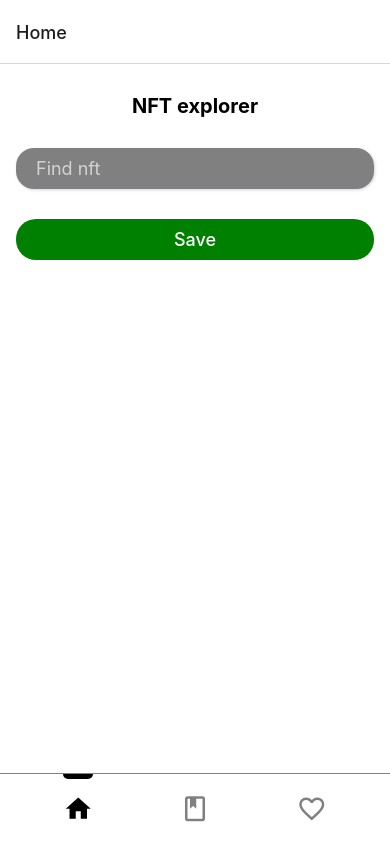
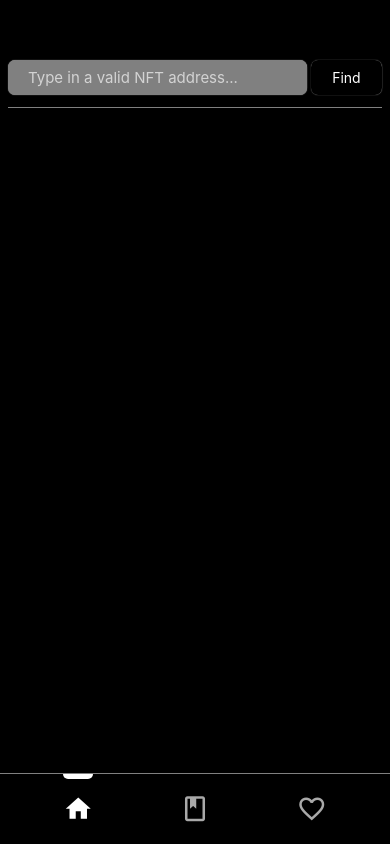
Before and after one commit to ohbrian19/NFTsearch, a React Native app: screen /HomeScreen in a window 390 px wide. Built offline with nearby package versions, Linux system fonts and the light colour scheme.

Commit message:
change homescreen ui and delete listscreen

```diff
--- a/components/Nft.js
+++ b/components/Nft.js
@@ -1,24 +1,24 @@
 import { useNavigation } from "@react-navigation/native";
 import React, { useEffect, useRef, useState } from "react";
 import { Animated, TouchableOpacity, View } from "react-native";
+
 import styled from "styled-components/native";
-
 import Icon from "react-native-vector-icons/MaterialCommunityIcons";
 
 const Wrapper = styled(Animated.createAnimatedComponent(View))`
-  padding: 6px;
+  padding: 0.2px;
   border-radius: 10px;
-  background-color: white;
+  background-color: lightgrey;
   height: 200px;
-  box-shadow: 1px 1px 3px lightgrey;
+  box-shadow: 0.3px 0.3px 1px grey;
 `;
 const Image = styled.Image`
-  height: 140px;
+  height: 100%;
   width: 100%;
-  border-radius: 6px;
+  border-radius: 10px;
 `;
 const Favorite = styled(Animated.createAnimatedComponent(TouchableOpacity))`
-  background-color: white;
+  background-color: lightgrey;
   height: 30px;
   width: 30px;
   border-radius: 30px;
@@ -28,13 +28,13 @@ const Favorite = styled(Animated.createAnimatedComponent(TouchableOpacity))`
   right: 12px;
   justify-content: center;
   align-items: center;
-  box-shadow: 1px 1px 2px lightgrey;
+  box-shadow: 0.3px 0.3px 1px darkgrey;
 `;
-const Text = styled.Text`
-  margin-top: 10px;
 
-  padding: 5px;
-`;
+// const Text = styled.Text`
+//   margin-top: 10px;
+//   padding: 5px;
+// `;
 const Nft = ({ index, image, id }) => {
   const [addFavorite, setAddFavorite] = useState(false);
   const navigation = useNavigation();
@@ -67,7 +67,7 @@ const Nft = ({ index, image, id }) => {
         </Favorite>
         <Wrapper style={{ opacity, transform: [{ scale }] }}>
           <Image source={{ uri: image }} />
-          <Text>NFT Name</Text>
+          {/* <Text>NFT Name</Text> */}
         </Wrapper>
       </TouchableOpacity>
     );
--- a/navigators/BottomNavigator.js
+++ b/navigators/BottomNavigator.js
@@ -12,7 +12,7 @@ const Tab = createBottomTabNavigator();
 const TabContainer = styled.View`
   flex-direction: row;
   padding: 20px;
-  background-color: white;
+  background-color: black;
   border-top-width: 0.3px;
   border-color: grey;
   align-items: center;
@@ -29,7 +29,7 @@ const View = styled.View`
   height: 5px;
   width: 30px;
   position: absolute;
-  background-color: black;
+  background-color: white;
   top: -20px;
   border-bottom-left-radius: 6px;
   border-bottom-right-radius: 6px;
@@ -49,7 +49,7 @@ const MyTabBar = ({ state, descriptors, navigation }) => {
           >
             <TabBarIcon
               size={30}
-              color={isFocused ? "black" : "grey"}
+              color={isFocused ? "white" : "darkgrey"}
               focused={isFocused}
             />
             {isFocused && <View />}
@@ -70,6 +70,7 @@ const BottomNavigator = () => {
         name="Home"
         component={HomeScreen}
         options={{
+          headerShown: false,
           tabBarIcon: ({ focused, color, size }) => (
             <Icon
               color={color}
@@ -83,6 +84,7 @@ const BottomNavigator = () => {
         name="ListScreen"
         component={ListScreen}
         options={{
+          headerShown: false,
           tabBarIcon: ({ focused, color, size }) => (
             <Icon
               color={color}
--- a/screens/HomeScreen.js
+++ b/screens/HomeScreen.js
@@ -1,64 +1,107 @@
 import React, { useState } from "react";
+import { Alert, View } from "react-native";
+import { useQuery } from "react-query";
 import styled from "styled-components/native";
+import Nft from "../components/Nft";
+import { getNfts } from "../utils/api";
 
 const Container = styled.View`
-  background-color: white;
+  background-color: black;
   flex: 1;
-  padding: 0px 16px;
+  padding: 60px 8px 45px;
 `;
-const Title = styled.Text`
-  color: black;
-  text-align: center;
-  margin: 30px 0px;
-  font-size: 20px;
-  font-weight: 700;
+const TextInputContainer = styled.View`
+  flex-direction: row;
+  box-shadow: 1.95px 1.95px 2.6px rgba(0, 0, 0, 0.15);
 `;
 const TextInput = styled.TextInput`
   background-color: grey;
-  border-radius: 18px;
-  padding: 10px 20px;
-  font-size: 18px;
-  box-shadow: 1px 1px 3px rgba(41, 30, 95, 0.2);
+  width: 80%
+  padding: 8px 20px;
+  font-size: 15px;
+  border-radius: 7px;
+  box-shadow: 0.1px 0.1px 1px darkgrey;
 `;
 const Btn = styled.TouchableOpacity`
-  width: 100%;
-  margin-top: 30px;
-  background-color: green;
-  padding: 10px 20px;
+  background-color: black;
+  width: 19%
+  margin-left: 1%
+  padding: 8px 20px;
+  border-radius: 7px;
+  box-shadow: 0.1px 0.1px 1px darkgrey;
   align-items: center;
-  border-radius: 20px;
+  justify-content: center;
 `;
 const BtnText = styled.Text`
   color: white;
-  font-size: 18px;
-  font-weight: 500;
+  font-size: 14px;
+`;
+const Divider = styled.View`
+  border-top-width: 0.3px;
+  border-color: grey;
+  margin-top: 12px;
+`;
+const ListContainer = styled.View``;
+const List = styled.FlatList`
+  padding: 12px 0px;
 `;
 
+// "0x8f12c22287c4db0ecd44cd1d12315154806a4c54"
 const HomeScreen = ({ navigation }) => {
   const [nftAddress, setNftAddress] = useState(null);
-  const onChangeText = (text) => {
-    setNftAddress(text);
-  };
+  const [nftData, setNftData] = useState(null);
+  const { status, data, error, refetch } = useQuery(
+    ["getNfts", nftAddress],
+    getNfts,
+    {
+      enabled: false,
+    }
+  );
+
+  const onChangeText = (text) => setNftAddress(text);
   const onSubmit = () => {
-    if (nftAddress === "") {
+    if (nftAddress === null) {
       return Alert.alert("Type in a NFT address");
     } else {
-      navigation.navigate("ListScreen", { nftAddress });
+      refetch(setNftData(data));
+      // navigation.navigate("ListScreen", { nftAddress });
     }
   };
 
   return (
     <Container>
-      <Title>NFT explorer</Title>
+      <TextInputContainer>
         <TextInput
           returnKeyType="search"
           onChangeText={onChangeText}
-        placeholder="Find nft"
+          placeholder="Type in a valid NFT address..."
           placeholderTextColor="lightgrey"
         />
         <Btn onPress={onSubmit}>
-        <BtnText>Save</BtnText>
+          <BtnText>Find</BtnText>
         </Btn>
+      </TextInputContainer>
+      <Divider />
+      {nftData && (
+        <ListContainer>
+          <List
+            data={nftData.ownedNfts}
+            ItemSeparatorComponent={() => <View style={{ height: 10 }} />}
+            numColumns={2}
+            columnWrapperStyle={{
+              justifyContent: "space-between",
+            }}
+            keyExtractor={(item) => item.id.tokenId}
+            renderItem={({ item, index }) => (
+              <Nft
+                index={index}
+                id={item.tokenId}
+                image={item.media[0].gateway}
+              />
+            )}
+          />
+        </ListContainer>
+      )}
     </Container>
   );
 };
--- a/screens/ListScreen.js
+++ b/screens/ListScreen.js
@@ -33,7 +33,6 @@ const ListScreen = ({ route, navigation }) => {
   }
   const { nftAddress } = route.params;
   const { isLoading, data } = useQuery(["getNfts", nftAddress], getNfts);
-  console.log(data);
   const [cleanData, setCleanData] = useState(null);
 
   if (isLoading) {
--- a/screens/StartScreen.js
+++ b/screens/StartScreen.js
@@ -37,6 +37,7 @@ const Btn = styled.TouchableOpacity`
   border-radius: 12px;
   justify-content: center;
   align-items: center;
+  box-shadow: 1.95px 1.95px 2px darkgrey;
 `;
 const BtnText = styled.Text`
   color: white;
@@ -60,9 +61,9 @@ const StartScreen = ({ navigation }) => {
         <TitleText>NFT </TitleText>
         <TitleText>Explorer</TitleText>
         <TextContainer>
-          <SubText>This is description</SubText>
-          <SubText>This is description</SubText>
-          <SubText>This is description</SubText>
+          <SubText>This is description.......</SubText>
+          <SubText>This is description.....</SubText>
+          <SubText>This is description...</SubText>
         </TextContainer>
       </TitleContainer>
       <Btn onPress={() => navigation.navigate("HomeScreen")}>
--- a/utils/api.js
+++ b/utils/api.js
@@ -1,4 +1,7 @@
 const BASE_URL = "https://eth-mainnet.alchemyapi.io/v2";
 const API_KEY = "demo";
 
-export const getNfts = ({queryKey}) => fetch(`${BASE_URL}/${API_KEY}/getNFTs?owner=${queryKey[1]}`).then(response => response.json())
+export const getNfts = async ({ queryKey }) =>
+  await fetch(`${BASE_URL}/${API_KEY}/getNFTs?owner=${queryKey[1]}`).then(
+    (response) => response.json()
+  );
```
Also changed, not shown: App.js (+3 -6 lines). Lines whose indentation alone changed are shown as unchanged.
